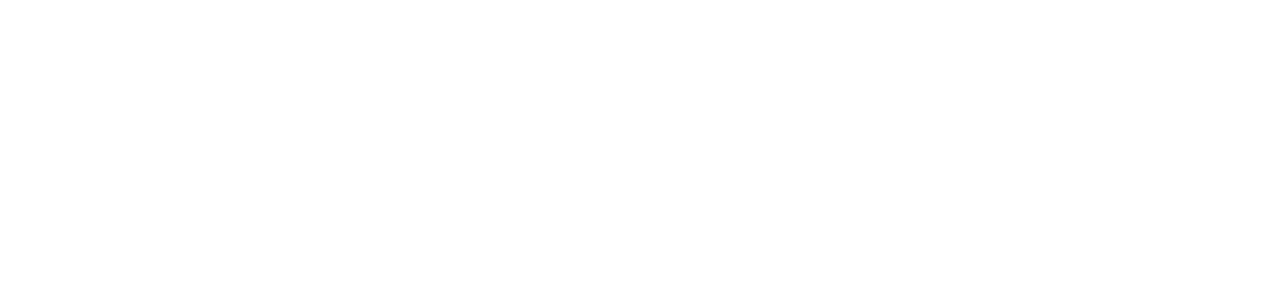
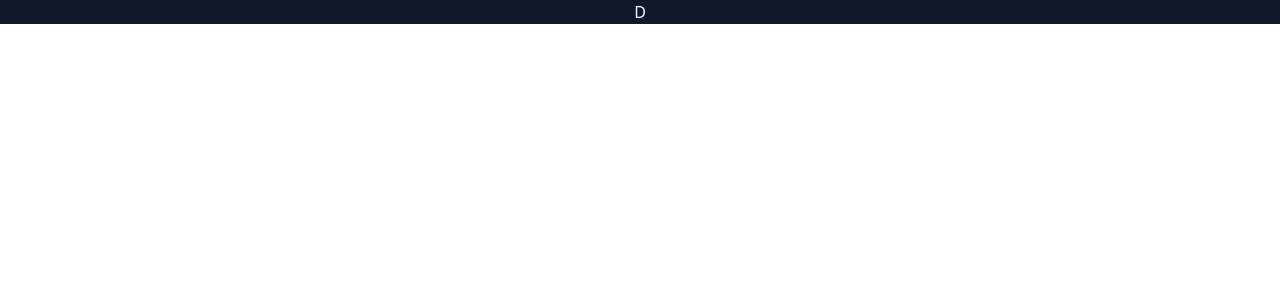
Before and after one commit to ImalKesara/e-commerce, a SvelteKit app: page /admin in a window 1280 px wide. Shown: the top 300 px of the page. Built offline with nearby package versions, Linux system fonts and the light colour scheme.

Commit message:
snippest

```diff
--- /dev/null
+++ b/src/lib/components/Navbar.svelte
@@ -0,0 +1,12 @@
+<script lang="ts">
+	import type { Snippet } from "svelte";
+
+    type NavType = {
+        children : Snippet
+    }
+	let { children } : NavType = $props();
+</script>
+
+<nav class="flex items-center justify-center bg-primary px-4 text-primary-foreground">
+	{@render children()}
+</nav>
--- a/src/routes/+layout.svelte
+++ b/src/routes/+layout.svelte
@@ -1,7 +1,9 @@
 <script>
 	import '../app.css';
-	let {children} = $props();
+	let { children } = $props();
 </script>
 
-<!-- equal to slot we called this is snippets -->
-{@render children()}
+<div class="min-h-screen bg-background font-sans antialiased">
+	<!-- equal to slot we called this is snippets -->
+	{@render children()}
+</div>
--- /dev/null
+++ b/src/routes/admin/+layout.svelte
@@ -0,0 +1,11 @@
+<script lang="ts">
+	import Navbar from '$lib/components/Navbar.svelte';
+</script>
+
+<Navbar>
+	{@render navLink({ href: '/admin', text: 'D' })}
+</Navbar>
+
+{#snippet navLink({ href, text }: { href: string; text: string })}
+	<a {href}>{text}</a>
+{/snippet}
```
Also changed, not shown: src/routes/admin/+page.server.ts (added).
